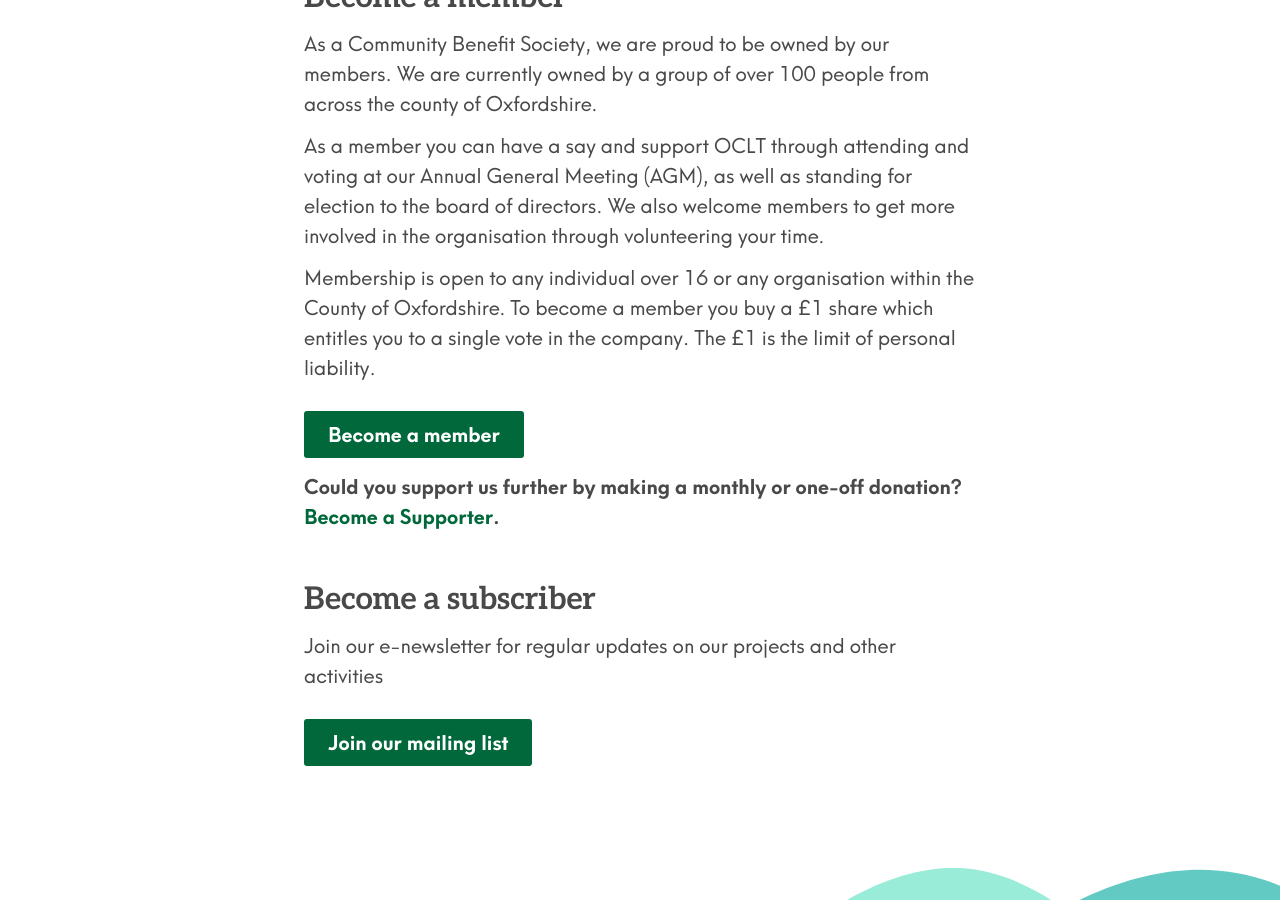
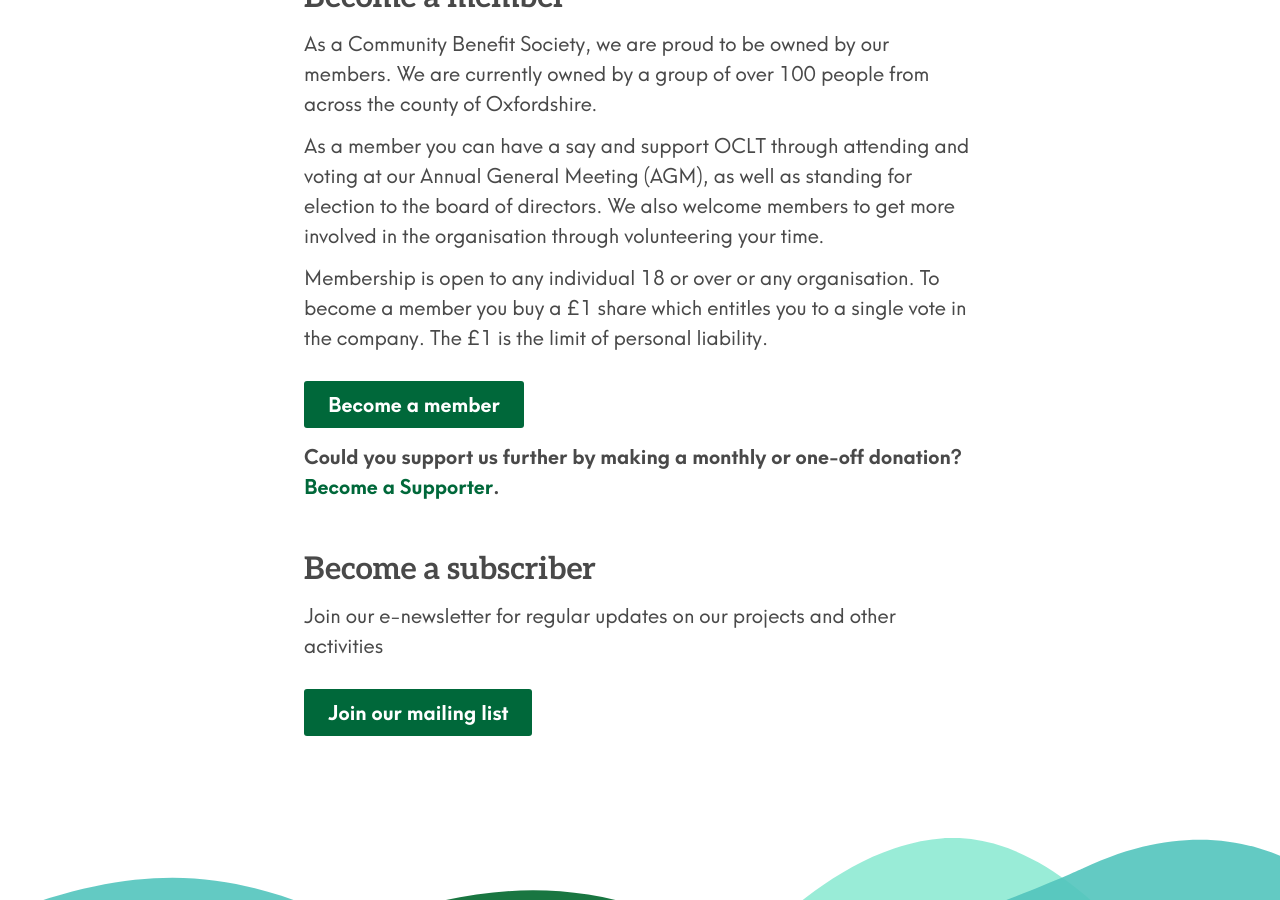
Before and after one commit to johnpuddephatt/oclt, a Jekyll site: the page built from _pages/join.md, in a window 1280 px wide and 900 px high, scrolled down 679 px. Built offline with Jekyll 4.4.1, drawn with Linux system fonts in a browser that asks for light colours.

Commit message:
Update from Forestry.io Oxfordshire CLT updated _pages/join.md

```diff
--- a/_pages/join.md
+++ b/_pages/join.md
@@ -11,7 +11,7 @@
 
 As a member you can have a say and support OCLT through attending and voting at our Annual General Meeting (AGM), as well as standing for election to the board of directors. We also welcome members to get more involved in the organisation through volunteering your time.
 
-Membership is open to any individual over 16 or any organisation within the County of Oxfordshire. To become a member you buy a £1 share which entitles you to a single vote in the company. The £1 is the limit of personal liability. <br> <br> <a class="button btn" href="https://app.donorfy.com/form/J7EEWBHW62/53NSK">Become a member</a>
+Membership is open to any individual 18 or over or any organisation. To become a member you buy a £1 share which entitles you to a single vote in the company. The £1 is the limit of personal liability. <br> <br> <a class="button btn" href="https://app.donorfy.com/form/J7EEWBHW62/53NSK">Become a member</a>
 
 **Could you support us further by making a monthly or one-off donation?** [**Become a Supporter**](Did you see our good news about becoming a Registered Provider of Affordable Housing?  You can support us to carry on this exciting work by signing up to be a https://www.oclt.org.uk/support-us/)**.**
 
```
